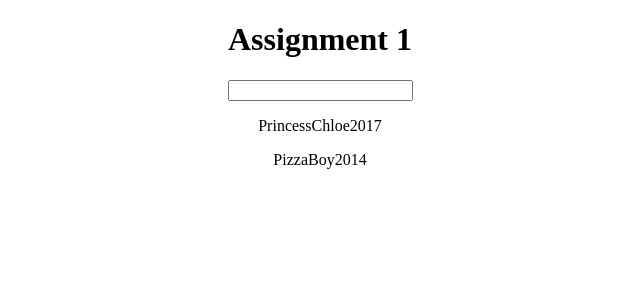
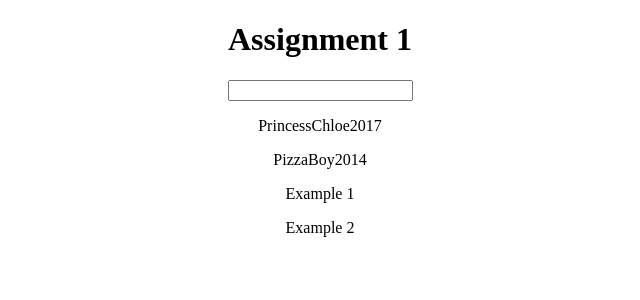
Before and after one commit to Abel-Zambrano/base-syntax-rxt, a React (Create React App) app: page / in a window 1280 px wide. Shown: the top 300 px of the page, without its empty margins (320-960 px from the left). Built offline with nearby package versions, Linux system fonts and the light colour scheme.

Commit message:
added event handler

```diff
--- a/src/App.js
+++ b/src/App.js
@@ -6,11 +6,16 @@ import UserOutput from './components/UserOutput';
 function App() {
   const [ usernameState, setUsernameState ] = useState('PizzaBoy2014');
 
+  const usernameHandler = (event) => {
+    setUsernameState(event.target.value);
+  }
+
   return (
     <div className="App">
       <h1>Assignment 1</h1>
       <UserInput />
       <UserOutput username1="PrincessChloe2017" username2={usernameState} />
+      <UserOutput username1="Example 1" username2="Example 2" />
     </div>
   );
 }
```
